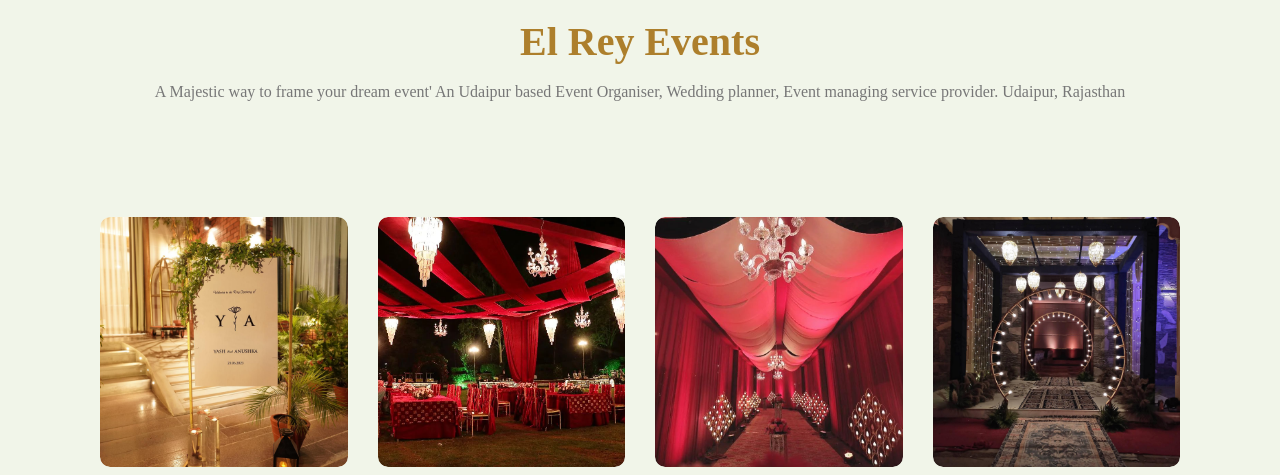
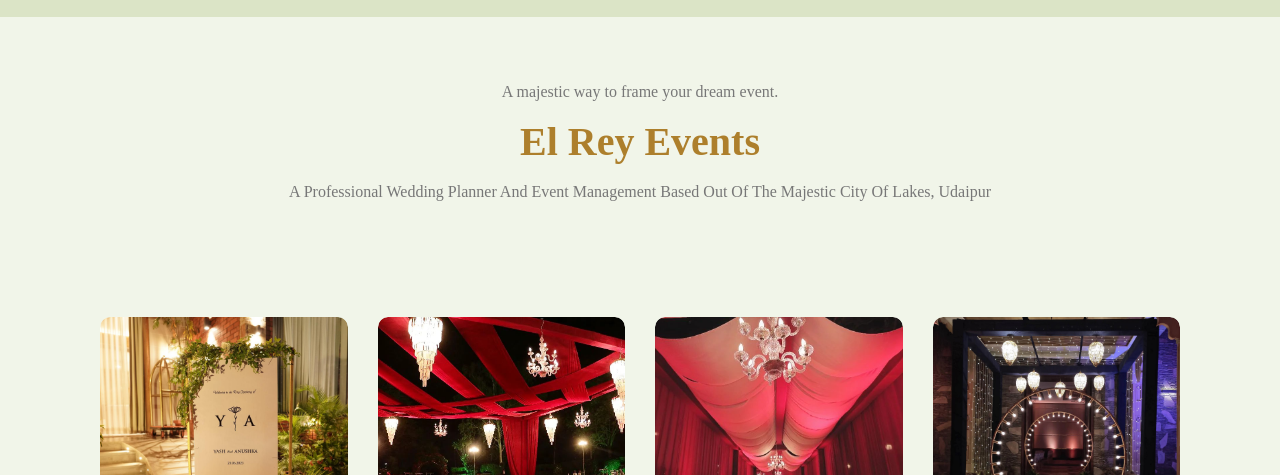
Before and after one commit to Riyansh17/elreyevents, a plain HTML site: page index.html in a window 1280 px wide. Shown: the part 123-598 px from the top of the page. Drawn offline with Linux system fonts and the light colour scheme; a script that the page names is missing.

Commit message:
Add files via upload

```diff
--- a/index.html
+++ b/index.html
@@ -3,6 +3,7 @@
 <head>
     <meta charset="UTF-8">
     <meta name="viewport" content="width=device-width, initial-scale=1.0">
+    <link rel="icon" href="Images/Logo.png"
     <title>El Rey Evnts</title>
     <link rel="website icon" type="png" href="Images/Logo.png">
     <link rel="stylesheet" href="nav.css">
@@ -42,8 +43,9 @@
       <section>
         <div class="tag">
           <div class="tag-line">
+            <p>A majestic way to frame your dream event.</p>
             <h1 style="color: #ad7f2c;">El Rey Events</h1>
-            <p>A Majestic way to frame your dream event' An Udaipur based Event Organiser, Wedding planner, Event managing service provider. Udaipur, Rajasthan</p>
+            <p>A Professional Wedding Planner And Event Management Based Out Of The Majestic City Of Lakes, Udaipur</p>
           </div>
         </div>
       </section>
```
